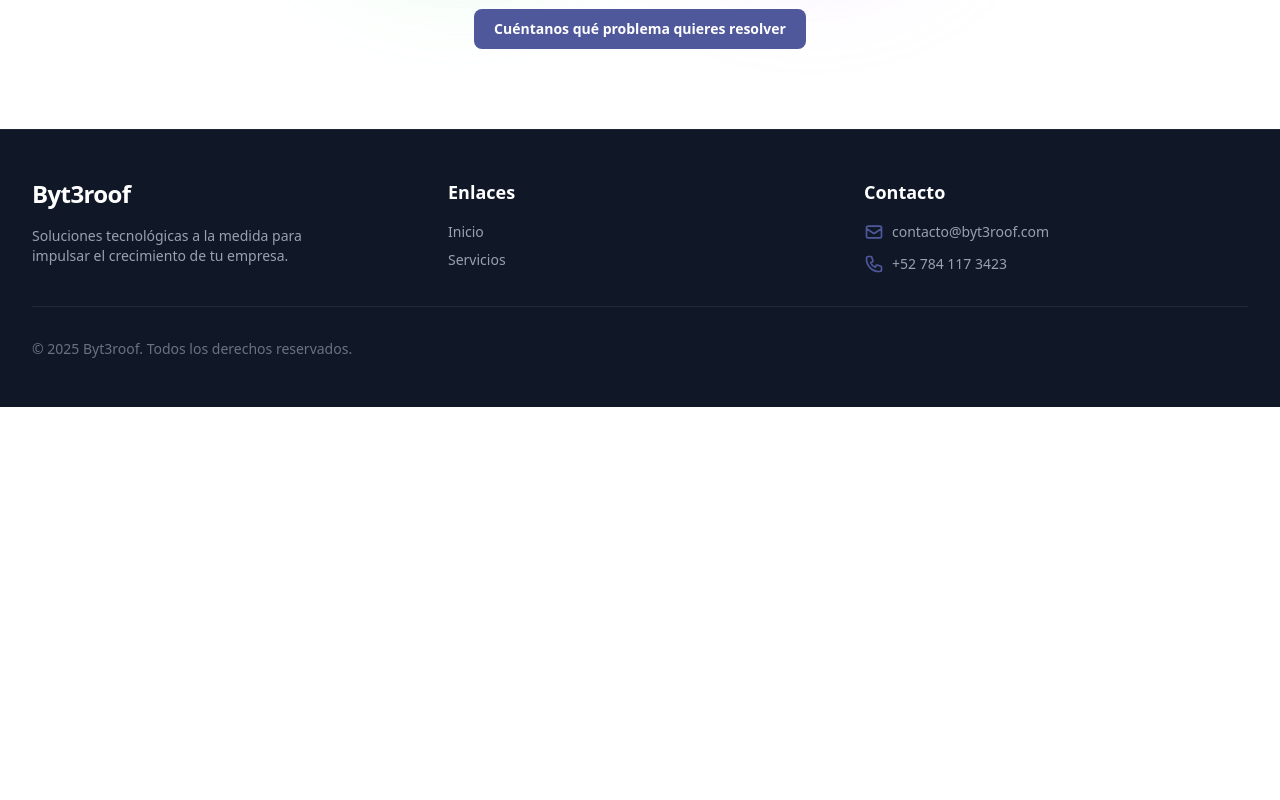
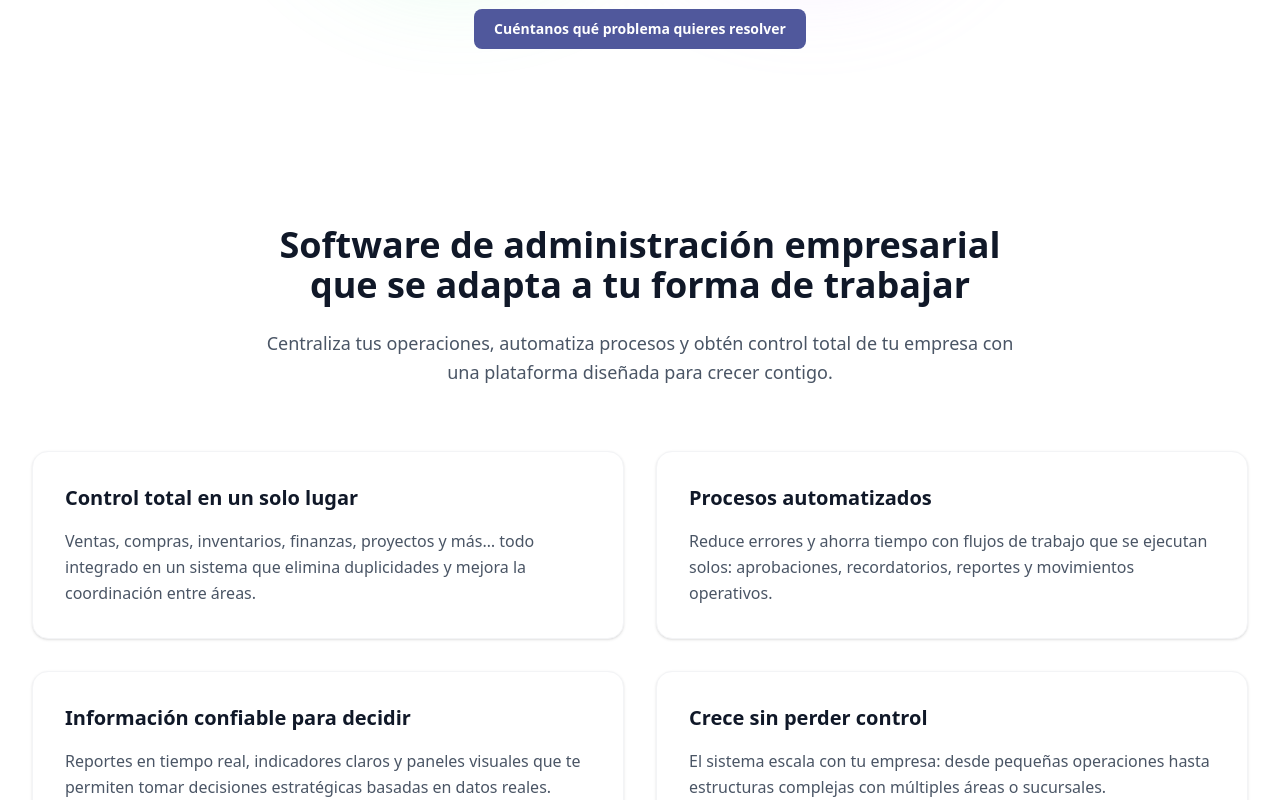
Before and after one commit to byt3roof/webpage, a React (Vite) app: page /services in a window 1280 px wide. Shown: the part 800-1600 px from the top of the page. Before the commit the page ends 1207 px from the top, so only its background shows below. Built offline with nearby package versions, Linux system fonts and the light colour scheme.

Commit message:
[IMP] enterprise software section added

```diff
--- a/src/pages/Services.jsx
+++ b/src/pages/Services.jsx
@@ -1,9 +1,11 @@
 import { ServicesHero } from "../components/services/ServicesHero";
+import { EnterpriseSoftware } from "../components/services/EnterpriseSoftware";
 
 export const Services = () => {
     return (
         <>
             <ServicesHero />
+            <EnterpriseSoftware />
         </>
     )
 }
```
